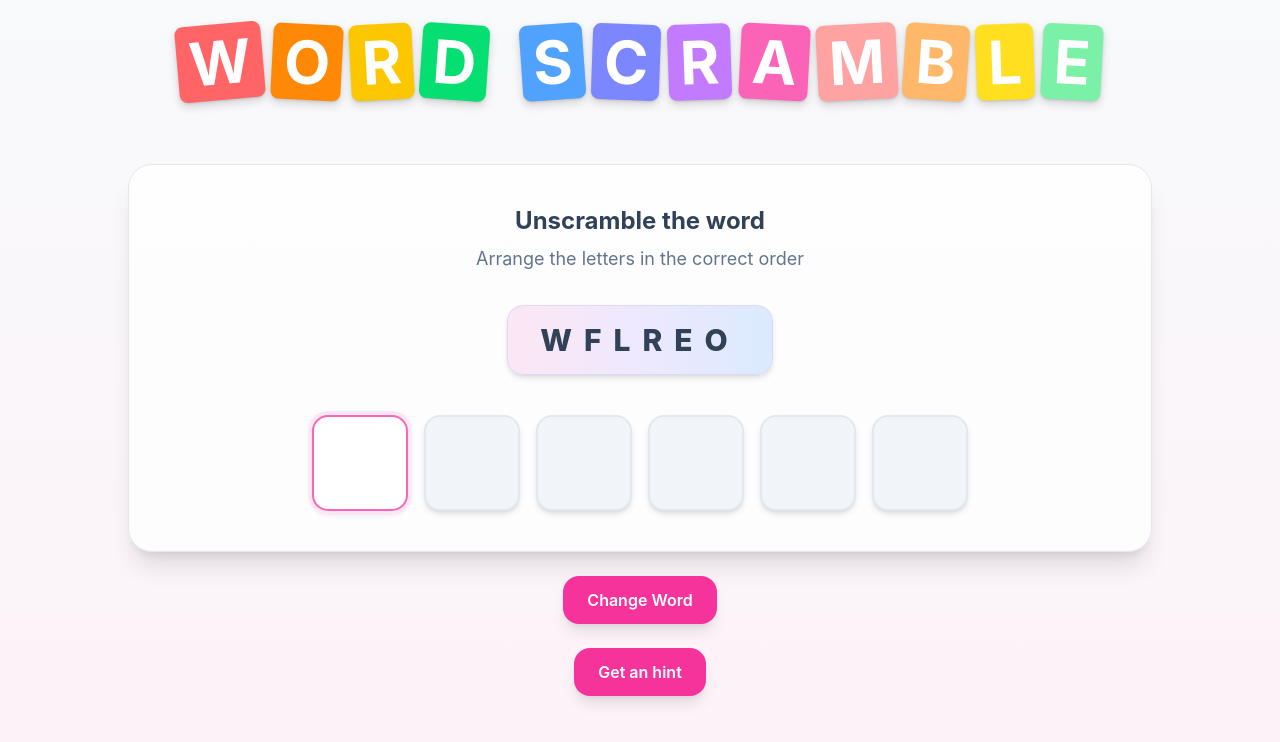
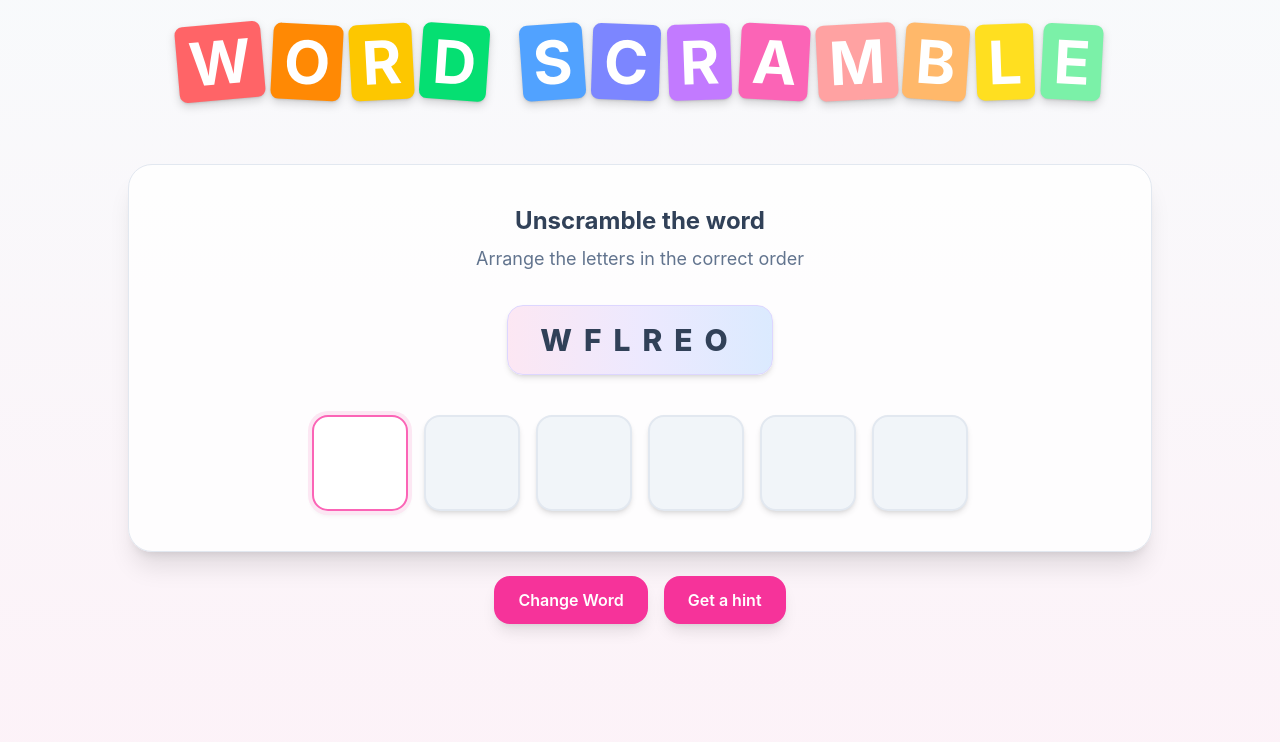
Before and after one commit to maaayan3330/Word-Scramble, a React (Vite) app in the folder word-scramble-game/: page / in a window 1280 px wide. Shown: the top 742 px of the page. Built offline with nearby package versions, Linux system fonts and the light colour scheme.

Commit message:
fixed the button

```diff
--- a/word-scramble-game/src/components/GameBoard.jsx
+++ b/word-scramble-game/src/components/GameBoard.jsx
@@ -160,18 +160,21 @@ export default function GameBoard() {
         {createBoxes()}
       </div>
     </div>
+    <div className="mt-6 flex justify-center gap-4">
       <button
         onClick={startNewGame}
-      className="mt-6 px-6 py-3 rounded-2xl bg-pink-500 text-white font-semibold shadow-lg hover:bg-pink-600 transition"
+        className="px-6 py-3 rounded-2xl bg-pink-500 text-white font-semibold shadow-lg hover:bg-pink-600 transition"
       >
         Change Word
       </button>
+
       <button
         onClick={isHintUsed ? undefined : hint}
-      className="mt-6 px-6 py-3 rounded-2xl bg-pink-500 text-white font-semibold shadow-lg hover:bg-pink-600 transition"
+        className="px-6 py-3 rounded-2xl bg-pink-500 text-white font-semibold shadow-lg hover:bg-pink-600 transition"
       >
-      Get an hint
+        Get a hint
       </button>
+    </div>
 
     <GameOver status={isWin} handleClick={startNewGame} />
   </div>
```
Lines whose indentation alone changed are shown as unchanged.
